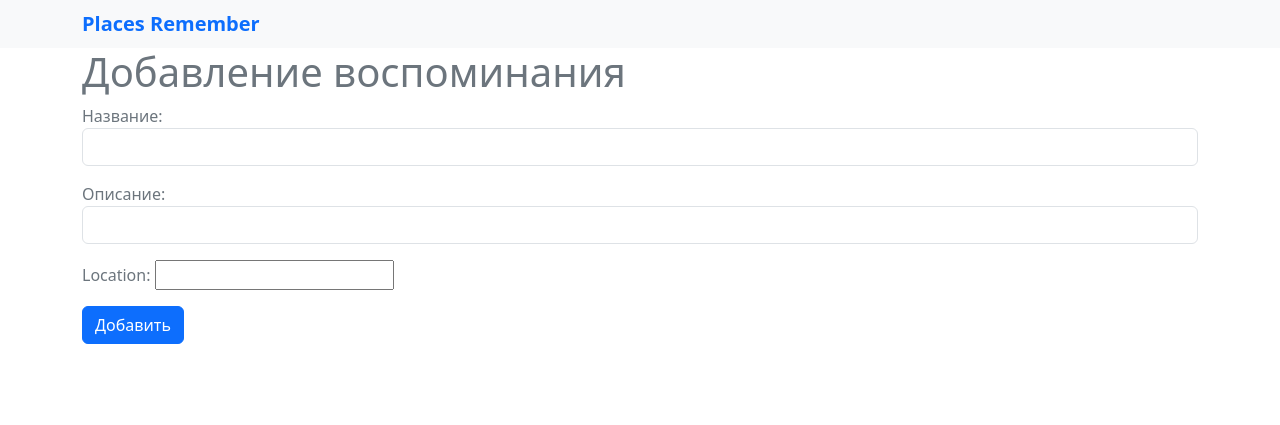
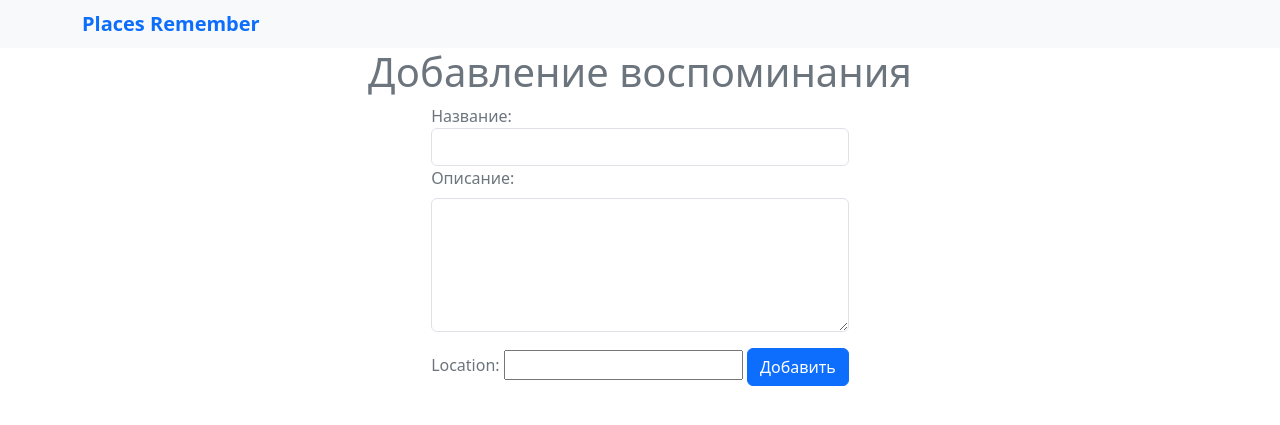
Before and after one commit to Danil-Lv/places-remember, a Django app: template templates/place/html/add_place.html in a window 1280 px wide. Shown: the top 425 px of the page. Run offline with Django 4.2, Linux system fonts and the light colour scheme; the template is opened without the code that fills it: values that come from a table or form of the project are taken from there, others are empty; data comes from the database, SQL or seed files in the repository; both versions use the stored data as it was after the commit; some libraries are stand-ins or nearby versions.

Commit message:
Update styles

```diff
--- a/src/place/forms.py
+++ b/src/place/forms.py
@@ -15,8 +15,8 @@ class PlaceForm(forms.ModelForm):
         fields = ['title', 'description', 'location']
         widgets = {
             'title': forms.TextInput(attrs={'class': 'form-control'}),
-            'description': forms.TextInput(attrs={'class': 'form-control'}),
-            'location': forms.TextInput(attrs={'class': 'form-control'}),
+            'description': forms.Textarea(attrs={'class': 'form-control my-2', 'rows': 5}),
+            'location': forms.TextInput(attrs={'class': 'form-control', 'type': 'hidden', 'label': 'q'}),
         }
 
     def clean_location(self):
--- a/src/place/models.py
+++ b/src/place/models.py
@@ -6,7 +6,7 @@ from ..user.models import User
 
 class Place(models.Model):
     """Place"""
-    user = models.ForeignKey(User, on_delete=models.CASCADE, related_name='places', verbose_name='Id создателя')
+    user = models.ForeignKey(User, on_delete=models.CASCADE, related_name='places', verbose_name='Id автора')
     title = models.CharField(max_length=50, verbose_name='Название')
     description = models.TextField(blank=True, verbose_name='Описание')
     location = PlainLocationField(zoom=7)
@@ -15,6 +15,9 @@ class Place(models.Model):
     def get_absolute_url(self):
         return reverse('show_place', kwargs={'slug': self.slug})
 
+    def __str__(self):
+        return self.title
+
     class Meta:
         ordering = ['-id']
         verbose_name = 'Место'
--- a/templates/base.html
+++ b/templates/base.html
@@ -27,7 +27,7 @@
                 <ul class="ms-auto navbar-nav">
                     <li class="nav-item mx-2"><img class="rounded-circle" src="{{ avatar }}" alt="avatar" width="50"
                                                    height="50"></li>
-                    <li class="nav-item mx-2 ">{{ first_name }}</li>
+                    <li class="nav-item mx-2 align-self-center">{{ first_name }}</li>
                 </ul>
                 <a class="btn btn-primary ms-lg-3" href="{% url 'account_logout' %}">Выход</a>
             {% endif %}
--- a/templates/place/html/add_place.html
+++ b/templates/place/html/add_place.html
@@ -1,16 +1,21 @@
 {% extends 'base.html' %}
 
 {% block content %}
+
     <div class="container">
 
-        <h1>Добавление воспоминания</h1>
-        <form action="{% url 'add_place' %}" method="post">
-            {% csrf_token %}
-            {{ form.as_p }}
-            {{ form.media }}
-            <button type="submit" class="btn btn-primary">Добавить</button>
-        </form>
+        <div class="d-flex justify-content-center">
+            <h1>Добавление воспоминания</h1>
+        </div>
+        <div class="d-flex justify-content-center align-items-center">
 
+            <form action="{% url 'add_place' %}" method="post">
+                {% csrf_token %}
+                {{ form }}
+                {{ form.media }}
+                <button type="submit" class="btn btn-primary my-2">Добавить</button>
+            </form>
 
+        </div>
     </div>
 {% endblock %}
```
Also changed, not shown: templates/user/html/profile.html (+10 -5 lines), db.sqlite3.
